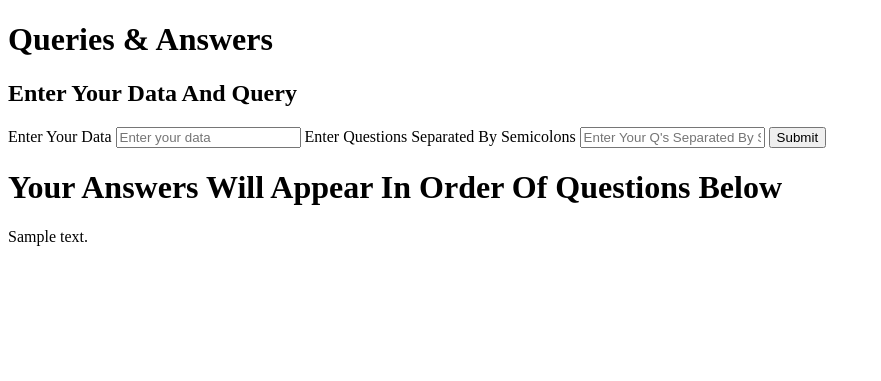
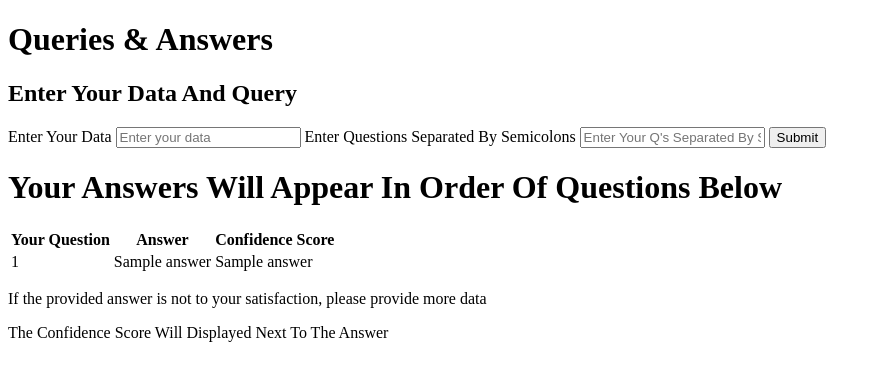
Before and after one commit to Shriram-Gunasekar/CSRC-CTDT-NLP-Pedagogy, a Python web app: template app/templates/qa.html in a window 1280 px wide. Shown: the top 381 px of the page, without its empty margins (0-881 px from the left). Run offline with Jinja, Linux system fonts and the light colour scheme; the template is opened without the code that fills it: most values are stand-ins (such as "Sample title", 1, 10 or a date in 2020).

```diff
--- a/app/templates/dashboard.html
+++ b/app/templates/dashboard.html
@@ -20,11 +20,10 @@
             <h4>General Purpose Services</h4>
             <ul>
                 <li><a href="{{ url_for('views.plagsim') }}">Plagiarism and Similarity Checker</a></li>
-                <li><a href="{{ url_for('views.eval') }}"> Evaluator </a></li>
                 <li><a href="{{ url_for('views.bertsum') }}">Extractive Data Summarizer </a></li>
                 <li><a href="{{ url_for('views.qa') }}"> Q&A </a></li>
             </ul>
         </div>
-        <a align='center' class="nav-item nav-link" id="logout" href="{{ url_for('sign.logout') }}">Logout</a>
+        <a class="nav-item nav-link" id="logout" href="{{ url_for('sign.logout') }}">Logout</a>
     </body>
 </html>
--- a/app/templates/qa.html
+++ b/app/templates/qa.html
@@ -15,6 +15,21 @@
             <button type="submit">Submit</button>
         </form>
         <h1> Your Answers Will Appear In Order Of Questions Below </h1>
-        <p> {{ answers }} </p>
+        <table>
+            <tr>
+                <th>Your Question</th>
+                <th>Answer</th>
+                <th>Confidence Score</th>
+            </tr>
+            {% for i in answers %}
+            <tr>
+                <td>{{i[0]}}</td>
+                <td>{{i[1]}}</td>
+                <td>{{i[2]}} </td>
+            </tr>
+            {% endfor %}
+        </table>
+        <p> If the provided answer is not to your satisfaction, please provide more data </p>
+        <p> The Confidence Score Will Displayed Next To The Answer </p>
     </body>
 </html>
--- a/app/views.py
+++ b/app/views.py
@@ -64,8 +64,10 @@ def eval():
 
 def qaanswers(theirqatext, theirqas):
     answers = []
+    temp = ''
     for i in theirqas:
-        answers.append(qamodel({'context':theirqatext,'question': i})['answer'])
+        temp = qamodel({'context':theirqatext,'question': i})
+        answers.append((i,temp['answer'],temp['score']))
     print(answers)
     return answers
 
--- a/main.py
+++ b/main.py
@@ -4,5 +4,5 @@ app = constructor()
 def main():
     app.run(debug=True, host = "0.0.0.0", port=8080)
 
-if __name__ == '__main__':
+if __name__  == '__main__':
     main()
```
